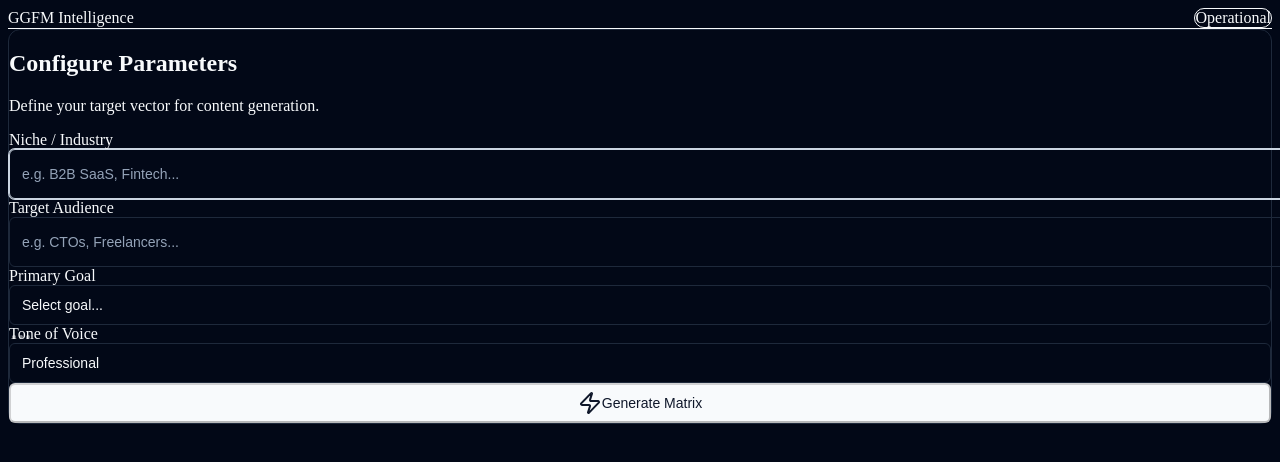
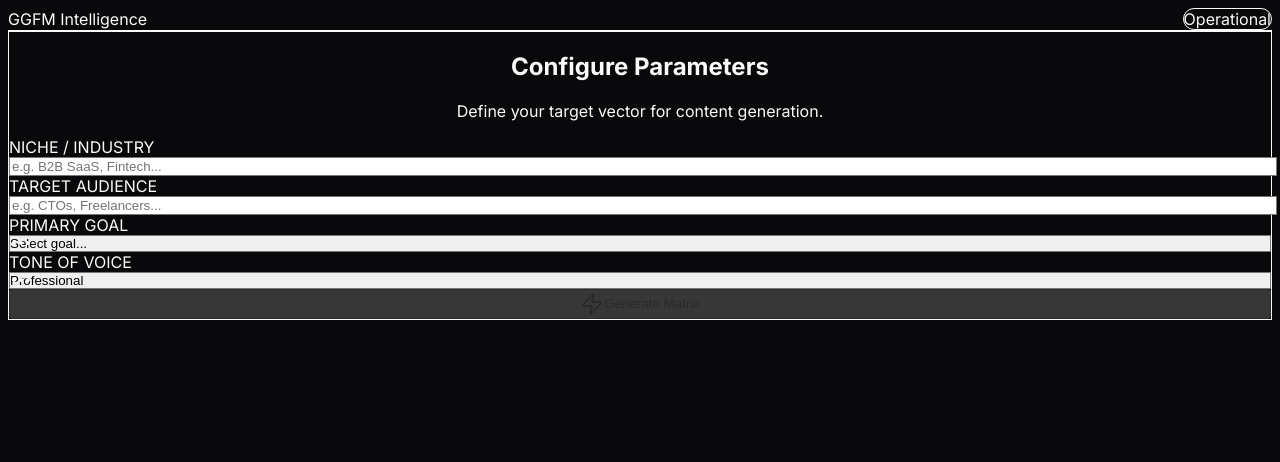
Before and after one commit to MktgIntegsol/Gmf-ideas, a React (Vite) app: page / in a window 1280 px wide. Both pictures are taken after a click on the button "Start Generator". Shown: the top 462 px of the page. Built offline with nearby package versions, Linux system fonts and the light colour scheme.

Commit message:
fix: remove final apply directive from body

```diff
--- a/src/GFMIdeasGenerator.jsx
+++ b/src/GFMIdeasGenerator.jsx
@@ -1,8 +1,8 @@
 import React, { useState, useEffect } from 'react';
 import {
-  Plus, ArrowRight, Download, RefreshCw, Sparkles,
-  Copy, Check, Share2, Box, Layers, Zap, MoreHorizontal,
-  LayoutTemplate, LineChart, FileText
+  Plus, ArrowRight, Download, RefreshCw, Zap,
+  Copy, Check, MoreHorizontal, LayoutTemplate,
+  FileText, Layers
 } from 'lucide-react';
 
 const GFMIdeasGenerator = () => {
@@ -13,17 +13,12 @@ const GFMIdeasGenerator = () => {
     niche: '',
     audience: '',
     goal: '',
-    tone: 'profesional',
+    tone: 'Professional',
     contentType: ''
   });
 
   const [ideas, setIdeas] = useState([]);
   const [copied, setCopied] = useState(null);
-
-  // Forza modo oscuro por defecto para el estilo "Lovable Dark"
-  useEffect(() => {
-    document.documentElement.classList.add('dark');
-  }, []);
 
   const runSimulation = () => {
     if (!inputs.niche || !inputs.audience) return;
@@ -77,98 +72,105 @@ const GFMIdeasGenerator = () => {
     setTimeout(() => setCopied(null), 2000);
   };
 
-  // --- COMPONENTES ---
+  // --- Components ---
 
   const Header = () => (
-    <header className="sticky top-0 z-50 w-full border-b bg-background/95 backdrop-blur supports-[backdrop-filter]:bg-background/60">
-      <div className="container mx-auto max-w-6xl px-4 h-14 flex items-center justify-between">
-        <div className="flex items-center gap-2">
-          <div className="h-6 w-6 rounded bg-primary flex items-center justify-center text-primary-foreground font-bold text-xs">G</div>
-          <span className="font-semibold text-sm tracking-tight">GFM Intelligence</span>
+    <header className="sticky top-0 z-50 w-full border-b border-zinc-800 bg-zinc-950/80 backdrop-blur-md">
+      <div className="container mx-auto max-w-6xl px-6 h-16 flex items-center justify-between">
+        <div className="flex items-center gap-3">
+          <div className="h-8 w-8 rounded-lg bg-zinc-100 text-zinc-950 flex items-center justify-center font-bold text-sm">G</div>
+          <span className="font-medium text-sm tracking-tight text-white">GFM Intelligence</span>
         </div>
-        <div className="flex items-center gap-4 text-sm text-muted-foreground">
-           {step > 0 && <span className="flex items-center gap-2 text-xs border rounded-full px-2 py-0.5"><div className="w-1.5 h-1.5 rounded-full bg-emerald-500 animate-pulse"></div> Operational</span>}
+        <div className="flex items-center gap-4 text-xs font-medium text-zinc-500">
+           {step > 0 && (
+             <span className="flex items-center gap-2 border border-zinc-800 rounded-full px-3 py-1 bg-zinc-900/50">
+               <div className="w-1.5 h-1.5 rounded-full bg-emerald-500 animate-pulse"></div>
+               Operational
+             </span>
+           )}
         </div>
       </div>
     </header>
   );
 
   const Intro = () => (
-    <div className="flex flex-col items-center text-center justify-center py-24 md:py-32 animate-in space-y-8 max-w-3xl mx-auto px-6">
-       <div className="inline-flex items-center rounded-full border px-2.5 py-0.5 text-xs font-semibold transition-colors focus:outline-none focus:ring-2 focus:ring-ring focus:ring-offset-2 border-transparent bg-secondary text-secondary-foreground hover:bg-secondary/80">
-          v2.0 Released
+    <div className="flex flex-col items-center text-center justify-center min-h-[80vh] px-6 animate-in fade-in zoom-in duration-500">
+       <div className="mb-8 inline-flex items-center rounded-full border border-zinc-800 bg-zinc-900/50 px-3 py-1 text-xs font-medium text-zinc-400">
+          <span className="mr-2 inline-block h-1.5 w-1.5 rounded-full bg-indigo-500"></span>
+          Params v2.0 Available
        </div>
-       <h1 className="text-4xl md:text-6xl font-bold tracking-tight lg:text-7xl">
+       <h1 className="text-5xl md:text-7xl font-bold tracking-tight text-white mb-6 max-w-4xl leading-[1.1]">
          Content strategy, <br/>
-         <span className="text-muted-foreground">engineereed.</span>
+         <span className="text-zinc-500">engineered.</span>
        </h1>
-       <p className="text-xl text-muted-foreground max-w-[600px]">
+       <p className="text-lg md:text-xl text-zinc-400 max-w-2xl mb-10 leading-relaxed font-light">
           Generate high-leverage content angles tailored to your niche.
           Stop guessing, start publishing.
        </p>
-       <div className="flex gap-4 pt-4">
-          <button onClick={() => setStep(1)} className="btn-primary h-12 px-8 text-base">
-            Start Generator <ArrowRight className="ml-2 w-4 h-4"/>
-          </button>
-       </div>
+       <button
+         onClick={() => setStep(1)}
+         className="h-12 px-8 rounded-lg bg-white text-zinc-950 font-medium text-sm hover:bg-zinc-200 transition-colors flex items-center gap-2"
+       >
+         Start Generator <ArrowRight className="w-4 h-4"/>
+       </button>
     </div>
   );
 
   const InputForm = () => (
-    <div className="w-full max-w-2xl mx-auto animate-in pt-12 px-6">
-      <div className="card-base p-8 space-y-8">
-        <div className="space-y-2">
-          <h2 className="text-2xl font-semibold tracking-tight">Configure Parameters</h2>
-          <p className="text-sm text-muted-foreground">Define your target vector for content generation.</p>
+    <div className="w-full max-w-3xl mx-auto pt-20 px-6 animate-in slide-in-from-bottom-5 fade-in duration-500">
+      <div className="rounded-xl border border-zinc-800 bg-zinc-900/50 p-8 md:p-12 shadow-2xl">
+        <div className="mb-10 text-center md:text-left">
+          <h2 className="text-2xl font-semibold text-white mb-2">Configure Parameters</h2>
+          <p className="text-zinc-500">Define your target vector for content generation.</p>
         </div>
 
-        <div className="space-y-6">
-          <div className="grid grid-cols-1 md:grid-cols-2 gap-6">
-             <div className="space-y-2">
-                <label className="text-sm font-medium leading-none peer-disabled:cursor-not-allowed peer-disabled:opacity-70">Niche / Industry</label>
+        <div className="space-y-8">
+          <div className="grid grid-cols-1 md:grid-cols-2 gap-8">
+             <div className="space-y-3">
+                <label className="text-xs font-medium uppercase tracking-wider text-zinc-500">Niche / Industry</label>
                 <input
                    autoFocus
                    type="text"
                    placeholder="e.g. B2B SaaS, Fintech..."
-                   className="input-field"
+                   className="flex h-12 w-full rounded-lg border border-zinc-700 bg-zinc-950 px-4 text-sm text-white placeholder:text-zinc-600 focus:border-white focus:outline-none transition-colors"
                    value={inputs.niche}
                    onChange={(e) => setInputs({...inputs, niche: e.target.value})}
                 />
              </div>
-             <div className="space-y-2">
-                <label className="text-sm font-medium leading-none peer-disabled:cursor-not-allowed peer-disabled:opacity-70">Target Audience</label>
+             <div className="space-y-3">
+                <label className="text-xs font-medium uppercase tracking-wider text-zinc-500">Target Audience</label>
                 <input
                    type="text"
                    placeholder="e.g. CTOs, Freelancers..."
-                   className="input-field"
+                   className="flex h-12 w-full rounded-lg border border-zinc-700 bg-zinc-950 px-4 text-sm text-white placeholder:text-zinc-600 focus:border-white focus:outline-none transition-colors"
                    value={inputs.audience}
                    onChange={(e) => setInputs({...inputs, audience: e.target.value})}
                 />
              </div>
           </div>
 
-          <div className="grid grid-cols-1 md:grid-cols-2 gap-6">
-             <div className="space-y-2">
-                <label className="text-sm font-medium leading-none">Primary Goal</label>
+          <div className="grid grid-cols-1 md:grid-cols-2 gap-8">
+             <div className="space-y-3">
+                <label className="text-xs font-medium uppercase tracking-wider text-zinc-500">Primary Goal</label>
                 <div className="relative">
                    <select
-                     className="input-field appearance-none"
+                     className="flex h-12 w-full appearance-none rounded-lg border border-zinc-700 bg-zinc-950 px-4 text-sm text-white focus:border-white focus:outline-none transition-colors cursor-pointer"
                      value={inputs.goal}
                      onChange={(e) => setInputs({...inputs, goal: e.target.value})}
                    >
-                     <option value="">Select goal...</option>
+                     <option value="" className="text-zinc-500">Select goal...</option>
                      <option value="Lead Generation">Lead Generation</option>
                      <option value="Thought Leadership">Thought Leadership</option>
                      <option value="Brand Awareness">Brand Awareness</option>
                    </select>
-                   <div className="absolute right-3 top-2.5 pointer-events-none opacity-50"><MoreHorizontal className="w-4 h-4"/></div>
+                   <MoreHorizontal className="absolute right-4 top-1/2 -translate-y-1/2 w-4 h-4 text-zinc-500 pointer-events-none"/>
                 </div>
              </div>
-             <div className="space-y-2">
-                <label className="text-sm font-medium leading-none">Tone of Voice</label>
+             <div className="space-y-3">
+                <label className="text-xs font-medium uppercase tracking-wider text-zinc-500">Tone of Voice</label>
                 <div className="relative">
                    <select
-                     className="input-field appearance-none"
+                     className="flex h-12 w-full appearance-none rounded-lg border border-zinc-700 bg-zinc-950 px-4 text-sm text-white focus:border-white focus:outline-none transition-colors cursor-pointer"
                      value={inputs.tone}
                      onChange={(e) => setInputs({...inputs, tone: e.target.value})}
                    >
@@ -176,19 +178,20 @@ const GFMIdeasGenerator = () => {
                      <option value="Contrarian">Contrarian</option>
                      <option value="Empathetic">Empathetic</option>
                    </select>
-                   <div className="absolute right-3 top-2.5 pointer-events-none opacity-50"><MoreHorizontal className="w-4 h-4"/></div>
+                   <MoreHorizontal className="absolute right-4 top-1/2 -translate-y-1/2 w-4 h-4 text-zinc-500 pointer-events-none"/>
                 </div>
              </div>
           </div>
         </div>
 
-        <div className="pt-4 flex justify-end">
+        <div className="mt-12 flex justify-end">
            <button
              onClick={runSimulation}
              disabled={!inputs.niche || !inputs.audience || !inputs.goal}
-             className="btn-primary w-full md:w-auto"
+             className="w-full md:w-auto h-12 px-8 rounded-lg bg-white text-zinc-950 font-bold text-sm hover:bg-zinc-200 disabled:opacity-50 disabled:cursor-not-allowed transition-all flex items-center justify-center gap-2 shadow-lg shadow-white/5"
            >
-             <Zap className="mr-2 w-4 h-4" /> Generate Matrix
+             <Zap className="w-4 h-4" />
+             Generate Matrix
            </button>
         </div>
       </div>
@@ -196,68 +199,74 @@ const GFMIdeasGenerator = () => {
   );
 
   const Loading = () => (
-    <div className="flex flex-col items-center justify-center py-32 space-y-6 animate-in">
-       <div className="relative flex h-8 w-8">
-          <span className="animate-ping absolute inline-flex h-full w-full rounded-full bg-primary opacity-20"></span>
-          <span className="relative inline-flex rounded-full h-8 w-8 bg-primary"></span>
+    <div className="flex flex-col items-center justify-center min-h-[60vh] space-y-8 animate-in fade-in duration-700">
+       <div className="relative flex h-16 w-16">
+          <span className="animate-ping absolute inline-flex h-full w-full rounded-full bg-white opacity-20"></span>
+          <span className="relative inline-flex rounded-full h-16 w-16 border-2 border-white/20 items-center justify-center">
+             <div className="w-4 h-4 bg-white rounded-full"></div>
+          </span>
        </div>
-       <div className="space-y-2 text-center">
-          <h3 className="text-lg font-medium">Processing</h3>
-          <p className="text-sm text-muted-foreground font-mono">{loadingText}</p>
+       <div className="space-y-3 text-center">
+          <h3 className="text-xl font-medium text-white tracking-tight">Processing Intelligence</h3>
+          <p className="text-sm text-zinc-500 font-mono bg-zinc-900/50 px-4 py-2 rounded-full border border-zinc-800 animate-pulse">
+            {loadingText}
+          </p>
        </div>
     </div>
   );
 
   const Results = () => (
-    <div className="w-full max-w-6xl mx-auto px-6 py-8 animate-in h-[calc(100vh-3.5rem)] flex flex-col">
-       <div className="flex items-center justify-between mb-8">
+    <div className="w-full max-w-7xl mx-auto px-6 py-10 animate-in fade-in slide-in-from-bottom-4 duration-500 mb-20">
+       <div className="flex flex-col md:flex-row md:items-center justify-between mb-10 gap-6">
           <div className="space-y-1">
-             <h2 className="text-2xl font-semibold tracking-tight">Content Matrix</h2>
-             <div className="flex gap-2 text-sm text-muted-foreground">
-                <span className="border px-2 py-0.5 rounded text-xs">{inputs.niche}</span>
-                <span className="border px-2 py-0.5 rounded text-xs">{inputs.audience}</span>
+             <h2 className="text-3xl font-semibold text-white tracking-tight">Content Matrix</h2>
+             <div className="flex gap-2 text-xs font-mono text-zinc-500 pt-2">
+                <span className="border border-zinc-800 bg-zinc-900 px-2 py-1 rounded uppercase">{inputs.niche}</span>
+                <span className="border border-zinc-800 bg-zinc-900 px-2 py-1 rounded uppercase">{inputs.audience}</span>
              </div>
           </div>
-          <div className="flex gap-2">
-             <button onClick={() => setStep(1)} className="btn-secondary">
-               <RefreshCw className="mr-2 w-4 h-4"/> Reset
+          <div className="flex gap-3">
+             <button onClick={() => setStep(1)} className="h-10 px-4 rounded-md border border-zinc-800 bg-transparent text-sm font-medium text-zinc-400 hover:text-white hover:border-zinc-600 transition-colors flex items-center gap-2">
+               <RefreshCw className="w-4 h-4"/> Reset
              </button>
-             <button onClick={() => window.print()} className="btn-secondary">
-               <Download className="mr-2 w-4 h-4"/> Export
+             <button onClick={() => window.print()} className="h-10 px-4 rounded-md bg-white text-zinc-950 text-sm font-medium hover:bg-zinc-200 transition-colors flex items-center gap-2">
+               <Download className="w-4 h-4"/> Export PDF
              </button>
           </div>
        </div>
 
-       <div className="grid grid-cols-1 md:grid-cols-2 lg:grid-cols-3 gap-4 overflow-y-auto pb-10 pr-2">
+       <div className="grid grid-cols-1 md:grid-cols-2 lg:grid-cols-3 gap-6">
           {ideas.map((idea) => (
-             <div key={idea.id} className="card-base p-5 flex flex-col h-full hover:border-primary/50 transition-colors group">
-                <div className="flex justify-between items-start mb-4">
-                   <div className="flex items-center gap-2">
-                      <span className="text-[10px] font-mono text-muted-foreground border px-1.5 rounded">{String(idea.id).padStart(2, '0')}</span>
-                      <span className="badge border-transparent bg-secondary text-secondary-foreground hover:bg-secondary/80">
+             <div key={idea.id} className="group relative flex flex-col rounded-xl border border-zinc-800 bg-zinc-950/50 hover:bg-zinc-900/50 p-6 transition-all duration-300 hover:border-zinc-700 hover:shadow-2xl hover:shadow-black/50">
+                <div className="flex justify-between items-start mb-5">
+                   <div className="flex items-center gap-3">
+                      <span className="flex h-6 min-w-[1.5rem] items-center justify-center rounded border border-zinc-800 bg-zinc-900 text-[10px] font-mono text-zinc-500">
+                        {String(idea.id).padStart(2, '0')}
+                      </span>
+                      <span className="inline-flex items-center rounded-md border border-zinc-800 bg-zinc-950 px-2 py-1 text-xs font-medium text-zinc-400 group-hover:text-white group-hover:border-zinc-600 transition-colors">
                          {idea.type}
                       </span>
                    </div>
                    <button
                      onClick={() => handleCopy(idea.hook, idea.id)}
-                     className="text-muted-foreground hover:text-foreground transition-colors"
+                     className="text-zinc-500 hover:text-white transition-colors"
                    >
-                     {copied === idea.id ? <Check className="w-4 h-4"/> : <Copy className="w-4 h-4 opacity-0 group-hover:opacity-100"/>}
+                     {copied === idea.id ? <Check className="w-4 h-4 text-emerald-500"/> : <Copy className="w-4 h-4 opacity-0 group-hover:opacity-100 transition-opacity"/>}
                    </button>
                 </div>
 
-                <p className="text-sm font-medium leading-relaxed mb-6 flex-grow">
+                <p className="text-base font-medium text-zinc-300 leading-relaxed mb-8 flex-grow group-hover:text-white transition-colors">
                    {idea.hook}
                 </p>
 
-                <div className="grid grid-cols-2 gap-4 mt-auto pt-4 border-t text-xs text-muted-foreground">
+                <div className="grid grid-cols-2 gap-4 mt-auto pt-5 border-t border-zinc-800/50 text-xs">
                    <div>
-                      <span className="block opacity-50 mb-0.5">Focus</span>
-                      <span className="font-medium text-foreground">{idea.angle}</span>
+                      <span className="block text-zinc-600 mb-1 font-medium uppercase tracking-wider">Angle</span>
+                      <span className="text-zinc-300 font-medium">{idea.angle}</span>
                    </div>
                    <div className="text-right">
-                      <span className="block opacity-50 mb-0.5">Format</span>
-                      <span className="font-medium text-foreground">{idea.format}</span>
+                      <span className="block text-zinc-600 mb-1 font-medium uppercase tracking-wider">Format</span>
+                      <span className="text-zinc-300 font-medium">{idea.format}</span>
                    </div>
                 </div>
              </div>
@@ -267,7 +276,7 @@ const GFMIdeasGenerator = () => {
   );
 
   return (
-    <div className="min-h-screen bg-background text-foreground font-sans">
+    <div className="min-h-screen bg-zinc-950 text-zinc-200 font-sans antialiased selection:bg-white/20">
       <Header />
       <main className="flex-1 w-full flex flex-col">
         {step === 0 && <Intro />}
--- a/src/index.css
+++ b/src/index.css
@@ -1,150 +1,16 @@
 @import url('https://fonts.googleapis.com/css2?family=Inter:wght@300;400;500;600;700&display=swap');
+@import url('https://fonts.googleapis.com/css2?family=JetBrains+Mono:wght@400;500&display=swap');
 
 @tailwind base;
 @tailwind components;
 @tailwind utilities;
 
 @layer base {
-  :root {
-    --background: 0 0% 100%;
-    --foreground: 222.2 84% 4.9%;
-    --card: 0 0% 100%;
-    --card-foreground: 222.2 84% 4.9%;
-    --popover: 0 0% 100%;
-    --popover-foreground: 222.2 84% 4.9%;
-    --primary: 222.2 47.4% 11.2%;
-    --primary-foreground: 210 40% 98%;
-    --secondary: 210 40% 96.1%;
-    --secondary-foreground: 222.2 47.4% 11.2%;
-    --muted: 210 40% 96.1%;
-    --muted-foreground: 215.4 16.3% 46.9%;
-    --accent: 210 40% 96.1%;
-    --accent-foreground: 222.2 47.4% 11.2%;
-    --destructive: 0 84.2% 60.2%;
-    --destructive-foreground: 210 40% 98%;
-    --border: 214.3 31.8% 91.4%;
-    --input: 214.3 31.8% 91.4%;
-    --ring: 222.2 84% 4.9%;
-    --radius: 0.5rem;
-  }
-
-  .dark {
-    --background: 222.2 84% 4.9%;
-    --foreground: 210 40% 98%;
-    --card: 222.2 84% 4.9%;
-    --card-foreground: 210 40% 98%;
-    --popover: 222.2 84% 4.9%;
-    --popover-foreground: 210 40% 98%;
-    --primary: 210 40% 98%;
-    --primary-foreground: 222.2 47.4% 11.2%;
-    --secondary: 217.2 32.6% 17.5%;
-    --secondary-foreground: 210 40% 98%;
-    --muted: 217.2 32.6% 17.5%;
-    --muted-foreground: 215 20.2% 65.1%;
-    --accent: 217.2 32.6% 17.5%;
-    --accent-foreground: 210 40% 98%;
-    --destructive: 0 62.8% 30.6%;
-    --destructive-foreground: 210 40% 98%;
-    --border: 217.2 32.6% 17.5%;
-    --input: 217.2 32.6% 17.5%;
-    --ring: 212.7 26.8% 83.9%;
+  body {
+    font-family: 'Inter', sans-serif;
+    background-color: #09090b; /* zinc-950 */
+    color: #fafafa; /* zinc-50 */
+    -webkit-font-smoothing: antialiased;
+    -moz-osx-font-smoothing: grayscale;
   }
 }
-
-@layer base {
-  body {
-    background-color: hsl(var(--background));
-    color: hsl(var(--foreground));
-  }
-}
-
-/* Shadcn-like components without @apply dependency issues */
-@layer components {
-  .btn-primary {
-    display: inline-flex;
-    align-items: center;
-    justify-content: center;
-    border-radius: 0.375rem; /* rounded-md */
-    font-size: 0.875rem; /* text-sm */
-    font-weight: 500;
-    height: 2.5rem; /* h-10 */
-    padding-left: 1.5rem;
-    padding-right: 1.5rem;
-    background-color: hsl(var(--primary));
-    color: hsl(var(--primary-foreground));
-    transition-property: color, background-color, border-color, text-decoration-color, fill, stroke;
-    transition-timing-function: cubic-bezier(0.4, 0, 0.2, 1);
-    transition-duration: 300ms;
-  }
-  .btn-primary:hover {
-    opacity: 0.9;
-  }
-
-  .btn-secondary {
-    display: inline-flex;
-    align-items: center;
-    justify-content: center;
-    border-radius: 0.375rem;
-    font-size: 0.875rem;
-    font-weight: 500;
-    height: 2.5rem;
-    padding-left: 1rem;
-    padding-right: 1rem;
-    background-color: transparent;
-    border: 1px solid hsl(var(--input));
-    transition: all 0.2s;
-  }
-  .btn-secondary:hover {
-    background-color: hsl(var(--accent));
-    color: hsl(var(--accent-foreground));
-  }
-
-  .input-field {
-    display: flex;
-    height: 2.5rem;
-    width: 100%;
-    border-radius: 0.375rem;
-    border: 1px solid hsl(var(--input));
-    background-color: transparent;
-    padding: 0.25rem 0.75rem;
-    font-size: 0.875rem;
-    transition: all 0.2s;
-    color: hsl(var(--foreground));
-  }
-  .input-field:focus {
-    outline: 2px solid transparent;
-    outline-offset: 2px;
-    border-color: hsl(var(--ring));
-    box-shadow: 0 0 0 1px hsl(var(--ring));
-  }
-  .input-field::placeholder {
-    color: hsl(var(--muted-foreground));
-  }
-
-  .card-base {
-    border-radius: 0.75rem; /* rounded-xl */
-    border: 1px solid hsl(var(--border));
-    background-color: hsl(var(--card));
-    color: hsl(var(--card-foreground));
-    box-shadow: 0 1px 2px 0 rgba(0, 0, 0, 0.05);
-  }
-
-  .badge {
-    display: inline-flex;
-    align-items: center;
-    border-radius: 0.375rem;
-    border: 1px solid transparent;
-    padding: 0.125rem 0.625rem;
-    font-size: 0.75rem;
-    font-weight: 600;
-    transition: all 0.2s;
-  }
-}
-
-.animate-in {
-  animation: animate-in 0.5s ease-out;
-}
-@keyframes animate-in {
-  from { opacity: 0; transform: translateY(10px); }
-  to { opacity: 1; transform: translateY(0); }
-}
```
